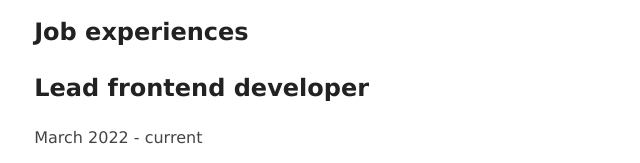
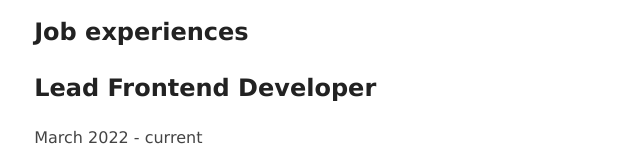
Before and after one commit to kallepyorala/kallepyorala-com, an Astro site: page /cv in a window 1280 px wide. Shown: the part 578-741 px from the top of the page, 275-915 px from the left. Built offline with nearby package versions, Linux system fonts and the light colour scheme; Astro itself is replaced by a stand-in of ours.

Commit message:
cv added

```diff
--- a/src/pages/cv.md
+++ b/src/pages/cv.md
@@ -7,7 +7,7 @@ heroImage: "/kalle.png"
 ---
 
 # Job experiences
-## Lead frontend developer
+## Lead Frontend Developer
 March 2022 - current
 - Company: Scaleup Finance, Denmark
 - Role: Building frontend for next generation fintech platform
```
